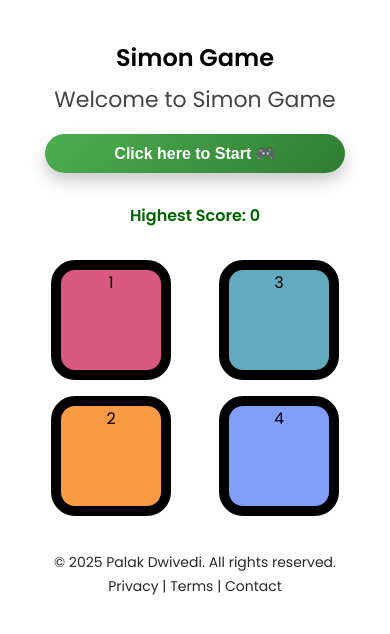
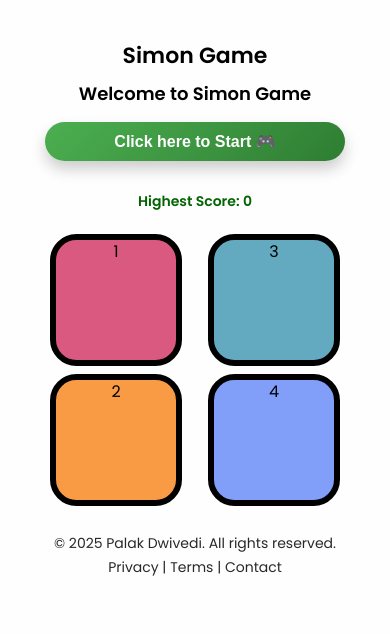
Before and after one commit to Palak-Dwivedi20/simon-says-game, a plain HTML site: page index.html in a window 390 px wide. Drawn offline with Linux system fonts and the light colour scheme.

Commit message:
fix: responsive styling for mobile view

```diff
--- a/styles.css
+++ b/styles.css
@@ -1,7 +1,8 @@
 body {
     text-align: center;
-    font-family: 'Poppins', sans-serif; /* or any Google Font */
+    font-family: 'Poppins', sans-serif;
     background-color: #fefefe;
+    line-height: 1.5;
 }
 
 h3 {
@@ -95,33 +96,31 @@ h2 {
   color: #ccc;
 }
 
-
 @media (max-width: 600px) {
     body {
         padding: 1rem;
     }
 
-    .btn {
-        height: 100px;
-        width: 100px;
-        margin: 1rem;
+    .btn-container {
+        flex-wrap: wrap;
+        justify-content: center;
+        gap: 10px;
     }
 
-    .btn-container {
-        flex-wrap: wrap;
-        gap: 1rem;
+    .btn {
+        height: 120px;
+        width: 120px;
+        margin: 0.5rem;
+        border: 6px solid black;
     }
 
     h1 {
-        font-size: 24px;
+        font-size: 22px;
     }
 
     #start-text {
+        font-size: 18px;
         margin-top: 0.5rem;
-        font-size: 22px;
-        text-align: center;
-        color: #444;
-        font-weight: 500;
     }
 
     #start-btn {
@@ -129,13 +128,13 @@ h2 {
         padding: 10px 20px;
         width: 90%;
         max-width: 300px;
-
     }
 
     h3 {
-        font-size: 16px;
+        font-size: 14px;
     }
 }
+
 
 #footer {
   display: flex;
@@ -185,3 +184,12 @@ h2 {
     transform: scale(1.1);
   }
 }
+
+h1, h2 {
+    text-align: center;
+}
+
+.btn:hover {
+    transform: scale(1.05);
+    transition: 0.2s ease-in-out;
+}
```
Lines whose indentation alone changed are shown as unchanged.
